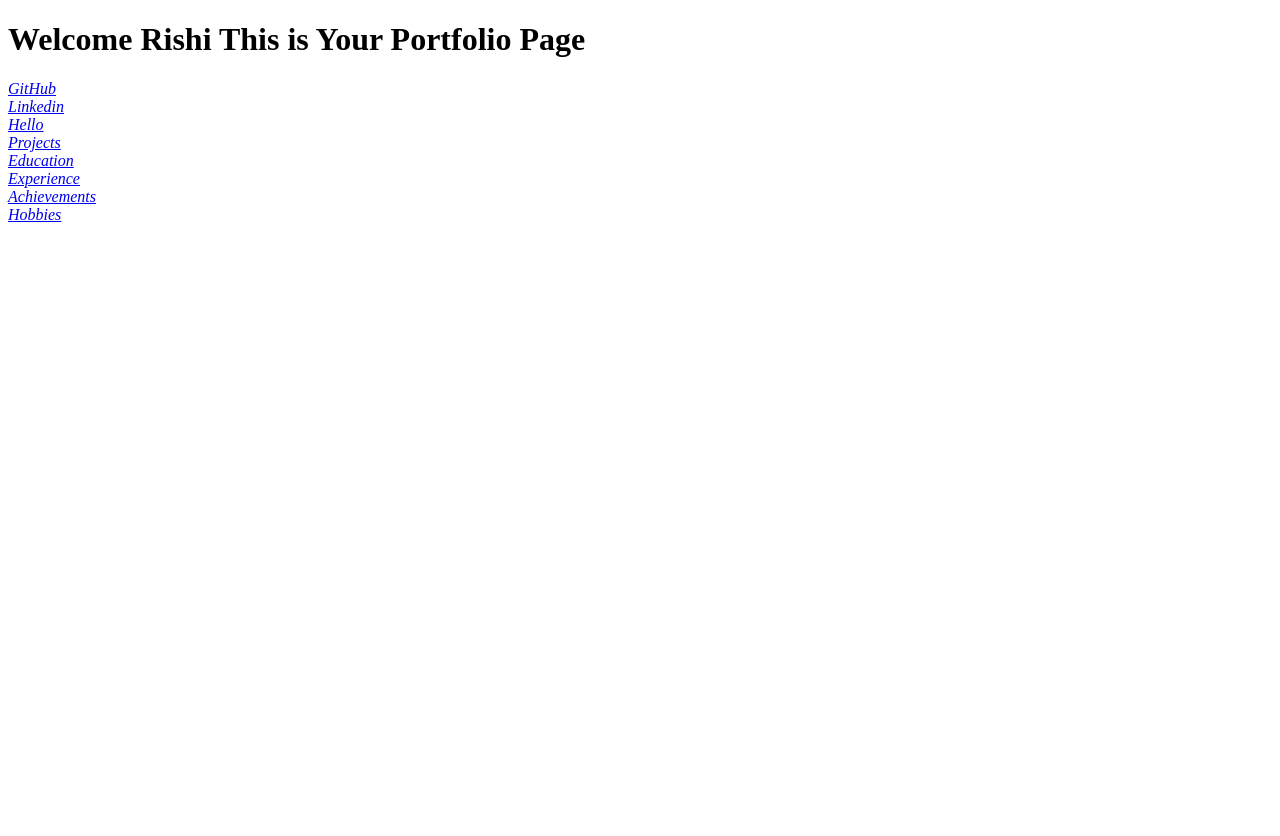
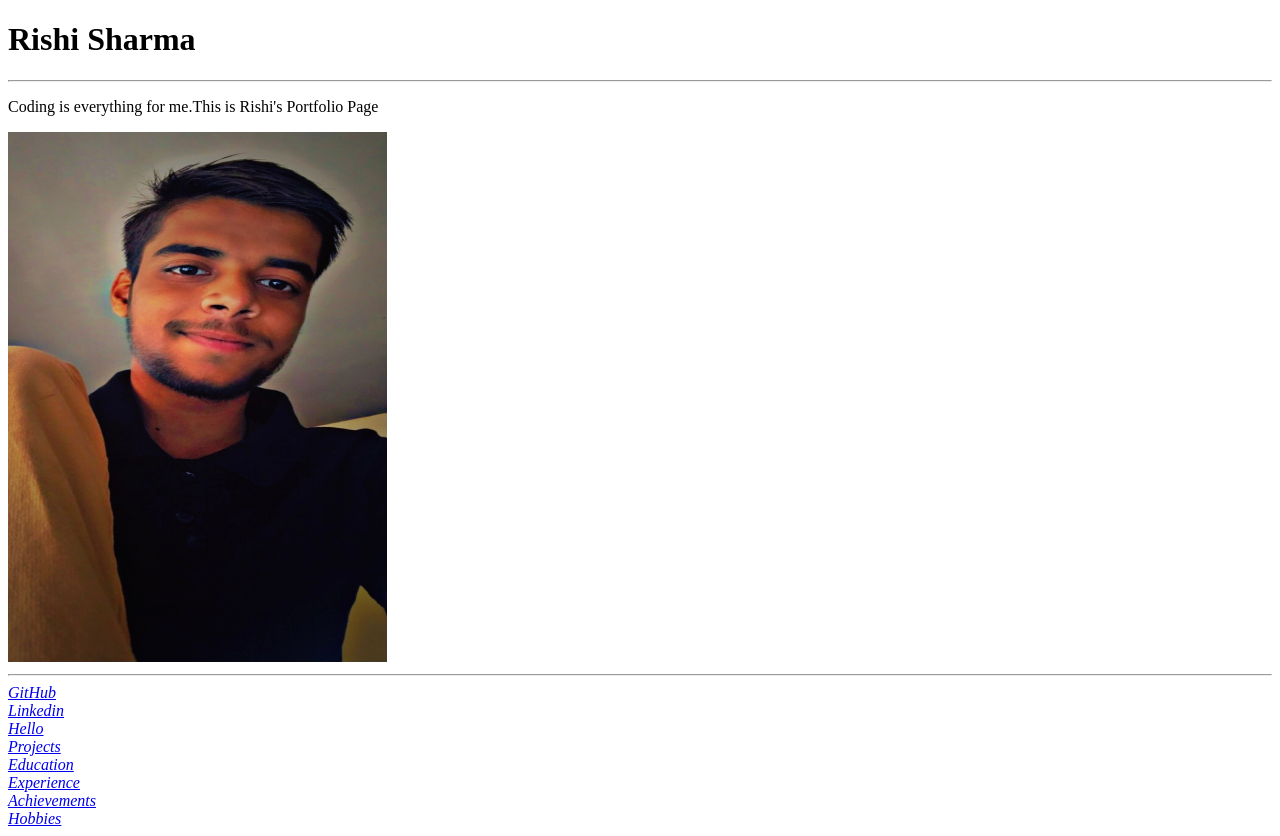
Before and after one commit to Rishi222/Project-2, a plain HTML site: page index.html in a window 1280 px wide. Before the commit the page ends 800 px from the top, so only its background shows below. Drawn offline with Linux system fonts and the light colour scheme.

Commit message:
Add Header,Main,Footer Tags in project

```diff
--- a/index.html
+++ b/index.html
@@ -7,14 +7,21 @@
     <link rel="stylesheet" type="text/css" href="slider_image_file.css">
 </head>
 <body style= background-color:smokewhite>
-    <div>
+    <header>
         <div>
-            <h1>
-                Welcome Rishi This is Your Portfolio Page
-            </h1>
+            <div>
+                <h1>
+                    Rishi Sharma
+                </h1>
+                <hr>
+                <p> Coding is everything for me.This is Rishi's Portfolio Page </p>
+                <img src="/IMG_9334.jpg" alt="My Image" height="530px" width="30%">
+                <hr>
+            </div>
+        <!-- I think i have to add a (<hr>) tag here -->
         </div>
-        <!-- I think i have to add a (<hr>) tag here -->
-    </div>
+    </header>
+    <main>
     <div>
         <div>
             <a href="https://github.com/Rishi222">
@@ -73,5 +80,6 @@
             </a>
         </div>
     </div>
+    </main>
 </body>
 </html>
```
Also changed, not shown: PortfolioEX.html (+9 -2 lines).
